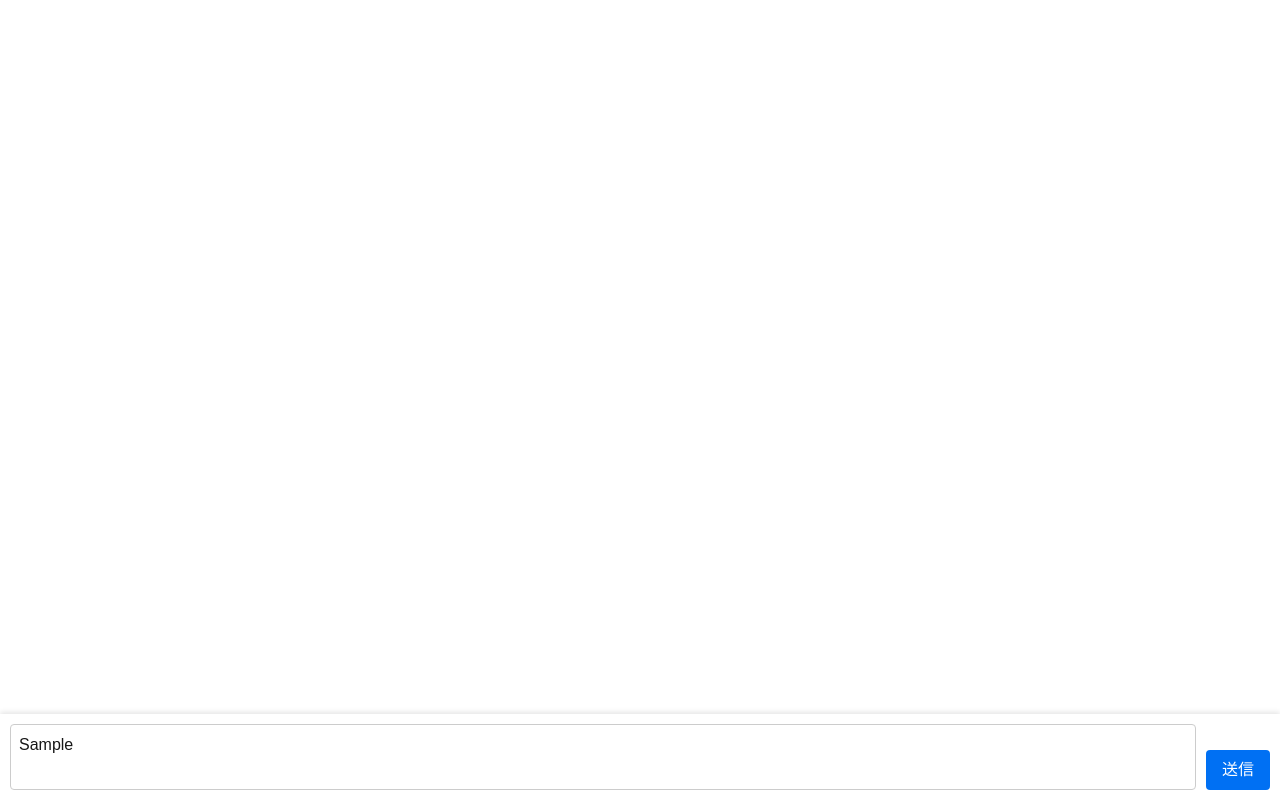
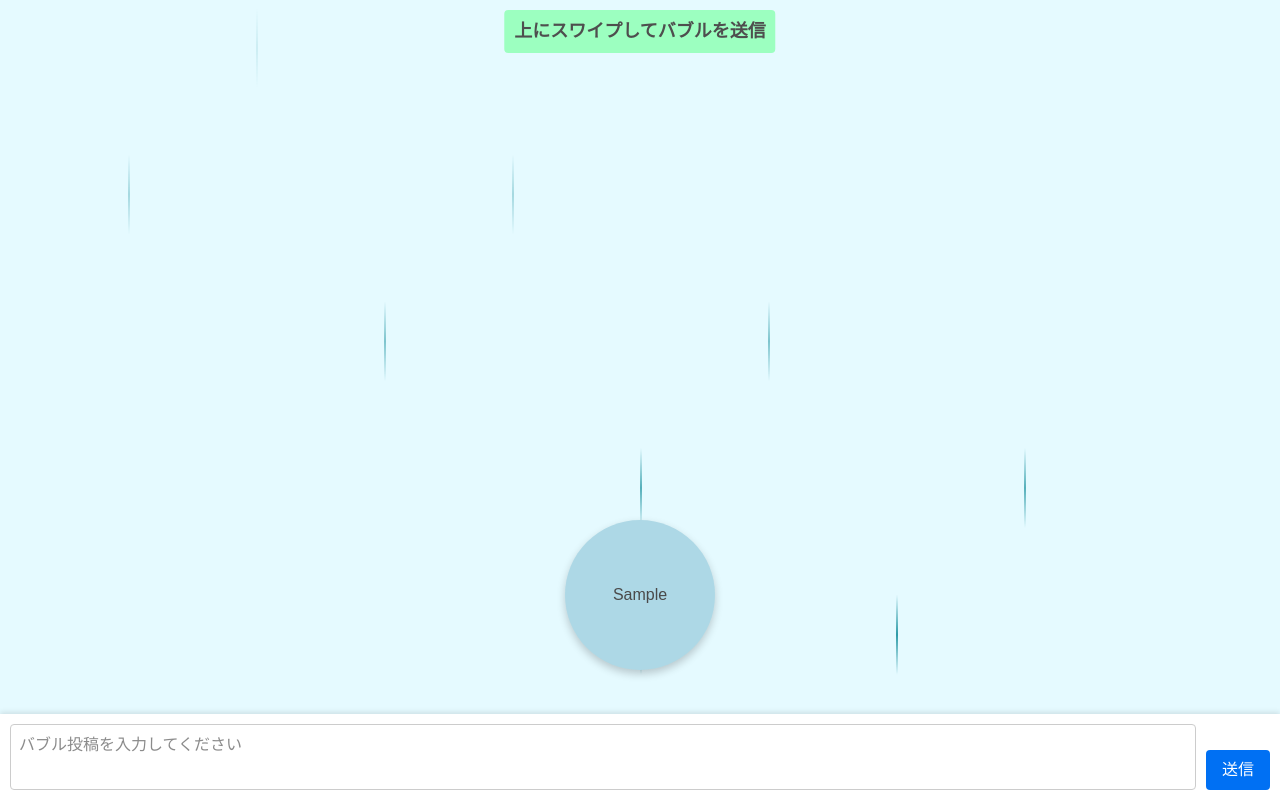
Before and after one commit to K-Kizuku/TEKUTEKU, a Next.js app in the folder front/: page /pages/post in a window 1280 px wide. Both pictures are taken after typing "Sample" into the empty fields and a click on the button "送信". Built offline with nearby package versions, Linux system fonts and the light colour scheme; a web font is replaced by a local one.

Commit message:
add : post animation

```diff
--- a/front/src/app/pages/post/page.tsx
+++ b/front/src/app/pages/post/page.tsx
@@ -1,25 +1,116 @@
 "use client";
 
-import { FormEvent } from "react";
+import { FormEvent, useState } from "react";
 import styles from "./post.module.css";
 
 export default function PostPage() {
+  const [content, setContent] = useState("");
+  const [previewBubble, setPreviewBubble] = useState<string | null>(null);
+  const [bubbleAnimating, setBubbleAnimating] = useState(false);
+  const [dragOffset, setDragOffset] = useState(0);
+  const [pointerStartY, setPointerStartY] = useState<number | null>(null);
+  const [hintText, setHintText] = useState("上にスワイプしてバブルを送信");
+
+  // 送信ボタン押下時、入力内容をバブルプレビューとして表示
   const handleSubmit = (e: FormEvent<HTMLFormElement>) => {
     e.preventDefault();
-    // ここに送信処理を記述
-    console.log("送信されました");
+    if (content.trim() === "") return;
+    setPreviewBubble(content);
+    setContent("");
+    setDragOffset(0);
+    // 初期状態のヒントに戻す
+    setHintText("上にスワイプしてバブルを送信");
   };
+
+  // pointer（タッチ／マウス）開始時、キャプチャ設定と開始位置（Y座標）の記録
+  const handlePointerDown = (e: React.PointerEvent<HTMLDivElement>) => {
+    e.currentTarget.setPointerCapture(e.pointerId);
+    setPointerStartY(e.clientY);
+  };
+
+  // pointer 移動時、Y軸方向のみ移動量を更新（ドラッグ中のみ追従）
+  const handlePointerMove = (e: React.PointerEvent<HTMLDivElement>) => {
+    if (pointerStartY === null) return;
+    const offsetY = e.clientY - pointerStartY;
+    setDragOffset(offsetY);
+    // 下方向には移動させない（offsetYが正の場合は0とする）
+    const safeOffset = offsetY < 0 ? offsetY : 0;
+    // しきい値（ここでは -300px 以上移動で送信可能）を超えたらヒントを更新
+    if (safeOffset < -300) {
+      setHintText("指を離して送信");
+    } else {
+      setHintText("上にスワイプしてバブルを送信");
+    }
+  };
+
+  // pointer 終了時、キャプチャ解除、上方向に十分移動していれば送信、そうでなければ元の位置に戻す
+  const handlePointerUp = (e: React.PointerEvent<HTMLDivElement>) => {
+    if (dragOffset < -300) {
+      submitBubble();
+    } else {
+      setDragOffset(0);
+      setHintText("上にスワイプしてバブルを送信");
+    }
+    setPointerStartY(null);
+    e.currentTarget.releasePointerCapture(e.pointerId);
+  };
+
+  // バブル送信処理（送信時は上方向へアニメーションし、バブルを非表示にする）
+  const submitBubble = () => {
+    setBubbleAnimating(true);
+    // ヒントを「送信済み」に変更
+    setHintText("送信済み");
+    setTimeout(() => {
+      console.log("Bubble submitted:", previewBubble);
+      setPreviewBubble(null);
+      setBubbleAnimating(false);
+      setDragOffset(0);
+    }, 1000); // CSS のアニメーション時間と合わせる
+  };
+
+  // ドラッグ中の場合のみ、dragOffset が初期位置より下（正の値）にならないように制限
+  const safeOffset = dragOffset < 0 ? dragOffset : 0;
+  const bubbleTransform =
+    bubbleAnimating
+      ? "translateX(-50%) translateY(-100vh)"
+      : pointerStartY !== null
+      ? `translateX(-50%) translateY(${safeOffset}px)`
+      : "translateX(-50%) translateY(0px)";
+
 
   return (
     <div className={styles.container}>
-      {/* 他のコンテンツがあればここに配置 */}
+      {/* 背景の流れ星エフェクト */}
+      <div className={styles.shootingStars}>
+        {Array.from({ length: 10 }).map((_, i) => (
+          <div key={i} className={styles.shootingStar}></div>
+        ))}
+      </div>
+
+      {previewBubble && (
+        <>
+          {/* ヒントテキスト */}
+          <div className={styles.hint}>{hintText}</div>
+          <div
+            className={styles.bubblePreview}
+            style={{ transform: bubbleTransform }}
+            onPointerDown={handlePointerDown}
+            onPointerMove={handlePointerMove}
+            onPointerUp={handlePointerUp}
+            onPointerCancel={handlePointerUp}
+          >
+            <div className={styles.bubbleContent}>{previewBubble}</div>
+          </div>
+        </>
+      )}
 
       <form className={styles.postEditArea} onSubmit={handleSubmit}>
         <textarea
           className={styles.textbox}
           placeholder="バブル投稿を入力してください"
+          value={content}
+          onChange={(e) => setContent(e.target.value)}
         ></textarea>
-
         <button type="submit" className={styles.button}>
           送信
         </button>
--- a/front/src/app/pages/post/post.module.css
+++ b/front/src/app/pages/post/post.module.css
@@ -1,10 +1,56 @@
+/* 全体コンテナ */
 .container {
   position: relative;
   min-height: 100vh;
-  padding-bottom: 100px; /* フォーム分の余白 */
+  padding-bottom: 120px; /* 下部フォームの高さ分余白 */
   box-sizing: border-box;
+  background-color: #e5faff; /* 黒背景 */
 }
 
+/* ヒント表示 */
+.hint {
+  font-family:'Franklin Gothic Medium', 'Arial Narrow', Arial, sans-serif;
+  font-weight: 600;
+  position: fixed;
+  top: 10px;
+  left: 50%;
+  transform: translateX(-50%);
+  background-color: rgb(156, 255, 192);
+  color: #4e4e4e;
+  padding: 8px 10px;
+  border-radius: 4px;
+  font-size: 18px;
+  z-index: 1000;
+}
+
+/* バブルプレビュー部分 */
+/* 初期位置はテキストボックスのすぐ上に配置 */
+.bubblePreview {
+  position: fixed;
+  bottom: 180px;
+  left: 50%;
+  width: 150px;
+  height: 150px;
+  border-radius: 50%;
+  background: rgb(173, 216, 230);
+  box-shadow: 0 4px 15px rgba(0, 0, 0, 0.1);
+  display: flex;
+  align-items: center;
+  justify-content: center;
+  color: #4a4a4a;
+  font-size: 16px;
+  text-align: center;
+  padding: 10px;
+  box-shadow: 0 4px 8px rgba(0, 0, 0, 0.2);
+  transition: transform 0.3s ease, opacity 0.3s ease;
+}
+
+/* バブル内の投稿内容 */
+.bubbleContent {
+  word-wrap: break-word;
+}
+
+/* 下部固定の投稿フォーム */
 .postEditArea {
   position: fixed;
   bottom: 0;
@@ -18,6 +64,7 @@
   box-sizing: border-box;
 }
 
+/* テキストエリア */
 .postEditArea textarea {
   width: 100%;
   min-height: 80px;
@@ -29,6 +76,7 @@
   box-sizing: border-box;
 }
 
+/* 送信ボタン */
 .postEditArea button {
   align-self: flex-end;
   padding: 8px 16px;
@@ -39,11 +87,13 @@
   cursor: pointer;
 }
 
+/* ボタンホバー */
 .postEditArea button:hover {
   background-color: #005bb5;
 }
 
-/* 画面サイズが広い場合のレイアウト調整 */
+/* 画面幅768px以上のレイアウト調整 */
+/* pc用レイアウト */
 @media screen and (min-width: 768px) {
   .postEditArea {
     flex-direction: row;
@@ -56,4 +106,76 @@
     margin-right: 10px;
     min-height: 40px;
   }
+
+  .bubblePreview {
+    bottom: 130px;
+  }
+
 }
+
+
+
+
+
+
+
+
+
+
+
+
+/* 流れ星エフェクト用コンテナ */
+.shootingStars {
+  position: fixed;
+  top: 0;
+  left: 0;
+  width: 100%;
+  height: 100%;
+  pointer-events: none;
+  overflow: hidden;
+
+  z-index: 0; /* 高い値に変更 */
+  pointer-events: none; /* 他の要素の操作を妨害しないように */
+}
+
+/* 各流れ星のスタイルはそのままでOK */
+.shootingStar {
+  position: absolute;
+  bottom: -100px;
+  width: 2px;
+  height: 80px;
+  background: linear-gradient(to top, rgba(255,255,255,0) 0%, rgb(12, 138, 152) 50%, rgba(255,255,255,0) 100%);
+  animation: shooting 3s linear infinite;
+}
+
+/* 各流れ星の位置と開始タイミングを分散 */
+.shootingStar:nth-child(1) { left: 10%; animation-delay: 0s; }
+.shootingStar:nth-child(2) { left: 30%; animation-delay: 0.5s; }
+.shootingStar:nth-child(3) { left: 50%; animation-delay: 1s; }
+.shootingStar:nth-child(4) { left: 70%; animation-delay: 1.5s; }
+.shootingStar:nth-child(5) { left: 90%; animation-delay: 2s; }
+.shootingStar:nth-child(6) { left: 20%; animation-delay: 2.5s; }
+.shootingStar:nth-child(7) { left: 40%; animation-delay: 3s; }
+.shootingStar:nth-child(8) { left: 60%; animation-delay: 3.5s; }
+.shootingStar:nth-child(9) { left: 80%; animation-delay: 4s; }
+.shootingStar:nth-child(10) { left: 50%; animation-delay: 4.5s; }
+
+/* 流れ星のアニメーション定義 */
+@keyframes shooting {
+  0% {
+    transform: translateY(0);
+    opacity: 0;
+  }
+  10% {
+    opacity: 1;
+  }
+  100% {
+    transform: translateY(-110vh); /* 上方向に移動 */
+    opacity: 0;
+  }
+}
+
+.shootingStar {
+  top: 100vh; /* 明示的に画面外（下）からスタート */
+  bottom: auto;
+}
```
